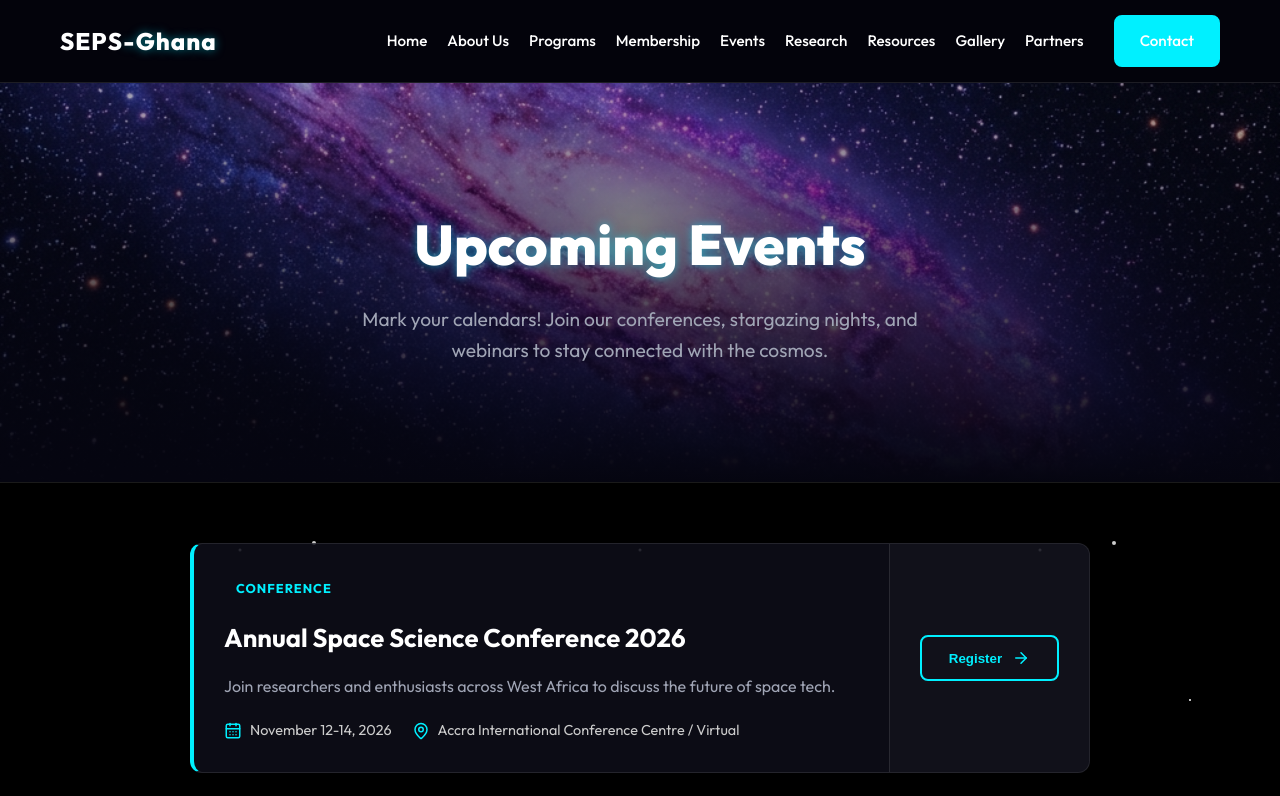
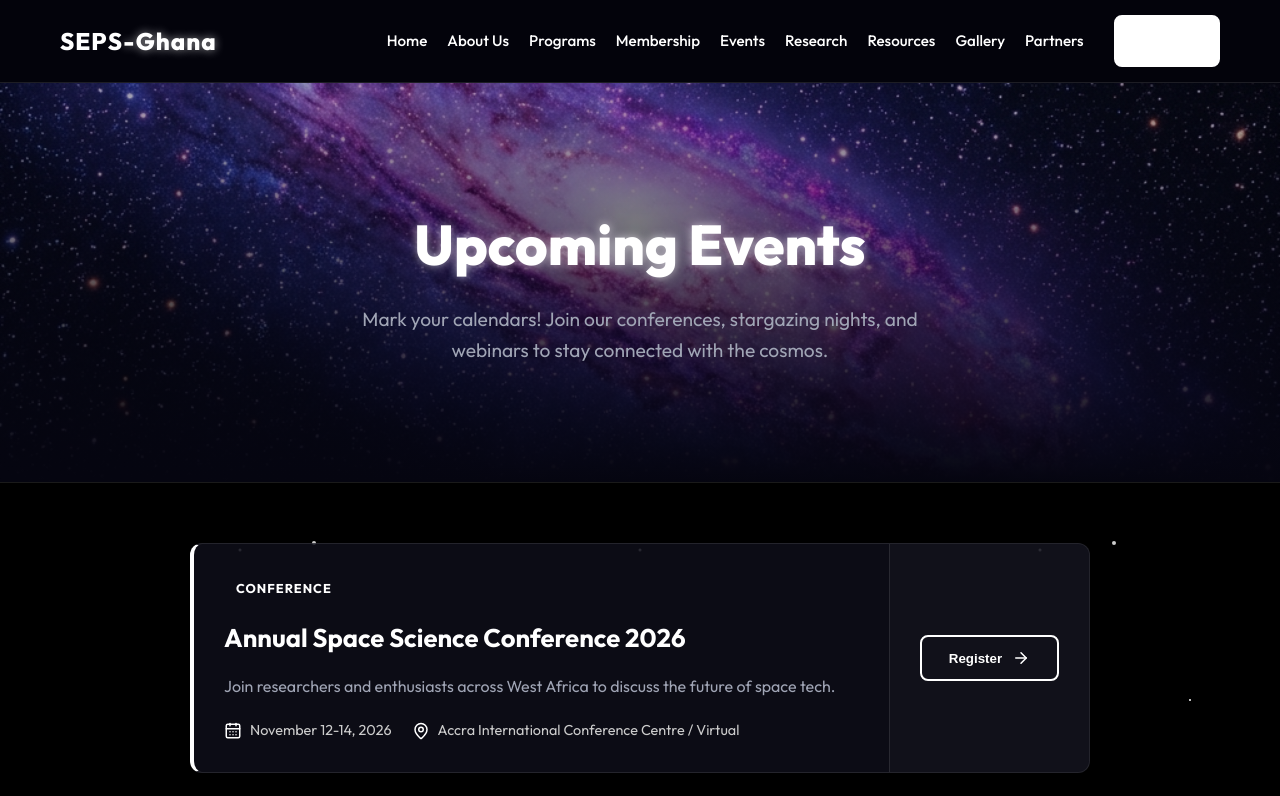
Before and after one commit to kaniobed28/SEPS-Ghana, a Next.js app: page /events in a window 1280 px wide. Shown: the top 796 px of the page. Built offline with nearby package versions, Linux system fonts and the light colour scheme.

Commit message:
Change color theme to white variations

```diff
--- a/src/app/events/page.tsx
+++ b/src/app/events/page.tsx
@@ -31,7 +31,7 @@ export default function Events() {
       location: 'University of Ghana Observatory',
       type: 'Public Event',
       desc: 'Experience the night sky through high-powered optical telescopes.',
-      color: '#00f0ff'
+      color: '#e5e7eb'
     }
   ];
 
--- a/src/app/globals.css
+++ b/src/app/globals.css
@@ -3,8 +3,8 @@
   --color-surface: rgba(20, 20, 35, 0.6);
   --color-surface-hover: rgba(40, 40, 65, 0.8);
   --color-border: rgba(255, 255, 255, 0.1);
-  --color-primary: #00f0ff; /* Electric Blue */
-  --color-secondary: #b026ff; /* Neon Purple */
+  --color-primary: #ffffff; /* Crisp White */
+  --color-secondary: #d1d5db; /* Light Silver */
   --color-text-primary: #ffffff;
   --color-text-secondary: #a0a5b5;
   --font-main: 'Inter', sans-serif;
@@ -61,7 +61,7 @@ a:hover {
 .btn:hover {
   background: var(--color-primary);
   color: var(--color-bg);
-  box-shadow: 0 0 15px var(--color-primary);
+  box-shadow: 0 0 15px rgba(255, 255, 255, 0.3);
 }
 
 .btn-primary {
@@ -138,7 +138,7 @@ a:hover {
 
 /* Glow effects */
 .glow-text {
-  text-shadow: 0 0 10px rgba(0, 240, 255, 0.5);
+  text-shadow: 0 0 10px rgba(255, 255, 255, 0.6);
 }
 
 /* Animations */
--- a/src/app/membership/page.tsx
+++ b/src/app/membership/page.tsx
@@ -58,7 +58,7 @@ export default function Membership() {
                 border: cat.highlight ? `2px solid ${cat.color}` : '1px solid var(--color-border)',
                 transform: cat.highlight ? 'scale(1.05)' : 'scale(1)',
                 zIndex: cat.highlight ? 10 : 1,
-                boxShadow: cat.highlight ? `0 0 30px rgba(0, 240, 255, 0.15)` : 'none'
+                boxShadow: cat.highlight ? `0 0 30px rgba(255, 255, 255, 0.15)` : 'none'
               }}
             >
               {cat.highlight && (
--- a/src/app/partners/page.tsx
+++ b/src/app/partners/page.tsx
@@ -11,8 +11,8 @@ export default function Partners() {
   const partners = [
     { name: 'University of Ghana, Physics Dept.', type: 'Academic Partner', icon: <Landmark size={32} color="#000" />, color: 'var(--color-primary)' },
     { name: 'KNUST Astronomy Club', type: 'Academic Partner', icon: <GraduationCap size={32} color="#000" />, color: 'var(--color-secondary)' },
-    { name: 'Ghana Space Science and Technology Institute (GSSTI)', type: 'Government Agency', icon: <ShieldCheck size={32} color="#000" />, color: '#00f0ff' },
-    { name: 'Global Astronomy Network', type: 'International Collaborator', icon: <Globe2 size={32} color="#000" />, color: '#b026ff' },
+    { name: 'Ghana Space Science and Technology Institute (GSSTI)', type: 'Government Agency', icon: <ShieldCheck size={32} color="#000" />, color: '#e5e7eb' },
+    { name: 'Global Astronomy Network', type: 'International Collaborator', icon: <Globe2 size={32} color="#000" />, color: '#9ca3af' },
     { name: 'TechSpace Foundation', type: 'Sponsor', icon: <Building2 size={32} color="#000" />, color: '#ff26a0' },
   ];
 
--- a/src/app/programs/page.tsx
+++ b/src/app/programs/page.tsx
@@ -22,12 +22,12 @@ export default function Programs() {
     {
       title: 'Workshops & Training',
       desc: 'Intensive weekend workshops focusing on telescope building, rocketry, data analysis, and orbital mechanics.',
-      icon: <Wrench size={48} color="#00f0ff" />
+      icon: <Wrench size={48} color="#e5e7eb" />
     },
     {
       title: 'National Space Competitions',
       desc: 'Annual competitions encouraging university students to present innovative solutions to modern aerospace challenges.',
-      icon: <Trophy size={48} color="#b026ff" />
+      icon: <Trophy size={48} color="#9ca3af" />
     }
   ];
 
--- a/src/app/research/page.tsx
+++ b/src/app/research/page.tsx
@@ -31,7 +31,7 @@ export default function Research() {
       author: 'KNUST Astronomy Club',
       date: 'March 2026',
       type: 'Student Report',
-      icon: <GraduationCap size={24} color="#00f0ff" />,
+      icon: <GraduationCap size={24} color="#e5e7eb" />,
       link: '#'
     }
   ];
```
